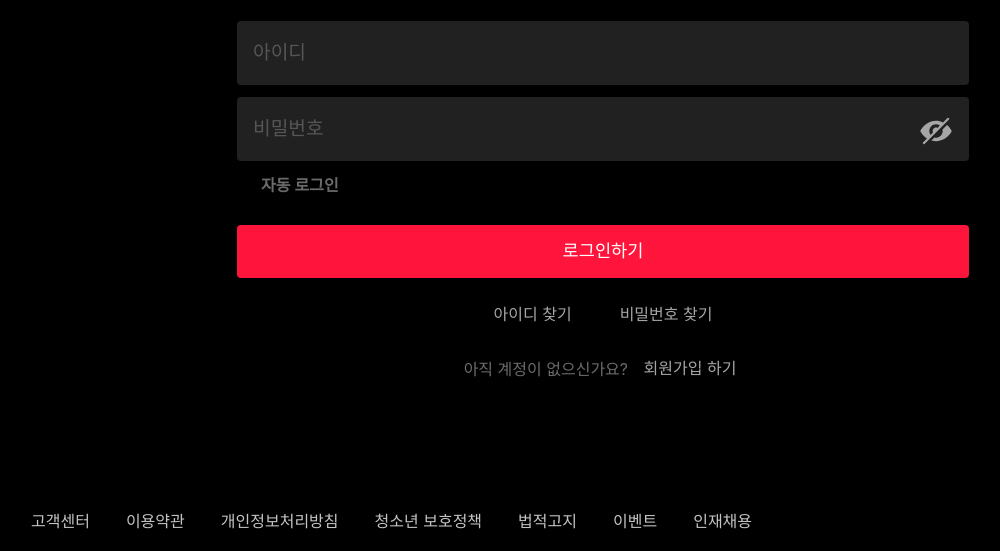
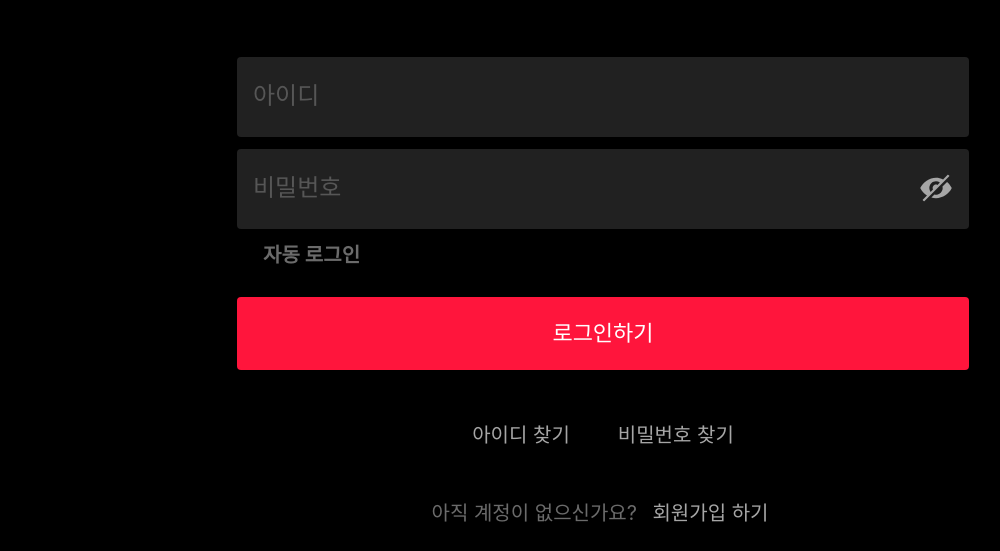
Before and after one commit to suwan98/html-css-project-14, a website: page src/views/login.html in a window 1280 px wide. Shown: the part 226-777 px from the top of the page, without its empty margins (37-1037 px from the left). Drawn offline with Linux system fonts and the light colour scheme; a web font is replaced by a local one.

Commit message:
login page 크기 수정

```diff
--- a/src/scss/components/_button.scss
+++ b/src/scss/components/_button.scss
@@ -12,7 +12,7 @@
   // 로그인 버튼
   &--login {
     width: 100%;
-    height: 3em;
+    height: 3.3em;
     border-radius: 4px;
     background: $red;
     color: $white;
--- a/src/scss/components/_form.scss
+++ b/src/scss/components/_form.scss
@@ -5,7 +5,6 @@
   &__input {
     width: 100%;
     height: 4em;
-    // height: 100%;
     appearance: none;
     outline: none;
     border: 0;
@@ -61,6 +60,6 @@
 .layout-lastright {
   position: absolute;
   right: rem(15px);
-  top: 60%;
+  top: 55%;
   transform: translateY(-50%);
 }
--- a/src/scss/pages/_login.scss
+++ b/src/scss/pages/_login.scss
@@ -13,9 +13,11 @@
     @include desktop {
       max-width: 732px;
     }
+
     @include tablet {
       max-width: 416px;
     }
+
     @include mobile {
       max-width: 319px;
     }
@@ -30,7 +32,7 @@
 
   @include desktop {
     @include containerMax(1920px);
-    font-size: rem(16px);
+    font-size: rem(20px);
 
     &-title {
       font-size: rem(38px);
@@ -39,7 +41,7 @@
 
   @include tablet {
     @include containerMax(1280px);
-    font-size: rem(14px);
+    font-size: rem(16px);
 
     &-title {
       font-size: rem(28px);
@@ -48,7 +50,7 @@
 
   @include mobile {
     @include containerMax(768px);
-    font-size: rem(13px);
+    font-size: rem(14px);
 
     &-title {
       font-size: rem(16px);
@@ -61,13 +63,39 @@ fieldset {
 }
 
 // 아이디, 비밀번호 입력
+.form-item__input {
+  height: rem(96px);
+  @include padding(24px);
+}
+
 .input {
+
   &__id {
-    margin-top: rem(24px);
+    @include desktop {
+      margin-top: rem(60px);
+    }
+
+    @include tablet {
+      margin-top: rem(24px);
+    }
+
+    @include mobile {
+      margin-top: rem(28px);
+    }
   }
 
   &__pwd {
-    margin-top: rem(12px);
+    @include desktop {
+      margin-top: rem(12px);
+    }
+
+    @include tablet {
+      margin-top: rem(8px);
+    }
+
+    @include mobile {
+      margin-top: rem(6px);
+    }
   }
 }
 
@@ -85,14 +113,13 @@ fieldset {
 
   &__input:checked+label {
     background: url(./../../assets/icon/desktop/d_check_red.svg) no-repeat;
-    padding-left: rem(24px);
     background-size: contain;
     color: $white;
   }
 
   &__label {
     background: url(./../../assets/icon/desktop/d_check.svg) no-repeat;
-    padding-left: rem(24px);
+    padding-left: rem(26px);
     background-position: left;
     background-size: contain;
     color: $gray500;
@@ -106,15 +133,37 @@ fieldset {
   column-gap: rem(36px);
   color: $gray300;
   text-align: center;
-  padding-top: rem(20px); // 48px
+
+  @include desktop {
+    padding-top: rem(48px);
+  }
+
+  @include tablet {
+    padding-top: rem(24px);
+  }
+
+  @include mobile {
+    padding-top: rem(20px);
+  }
 }
 
 // 회원가입
 .signup {
   @include flexbox($justify: center, $items: center);
   text-align: center;
-  padding-top: rem(20px); //44px
   column-gap: rem(9.5px);
+
+  @include desktop {
+    padding-top: rem(44px);
+  }
+
+  @include tablet {
+    padding-top: rem(16px);
+  }
+
+  @include mobile {
+    padding-top: rem(20px);
+  }
 
   &__text {
     color: $gray500;
--- a/src/scss/pages/_search.scss
+++ b/src/scss/pages/_search.scss
@@ -68,7 +68,7 @@ body {
   }
 }
 
-.form-input::before {
+.form-input__search::before {
   @include mobile {
     content: "검색";
     color: $gray700;
```
Also changed, not shown: src/style/index.css, 1 other file.
